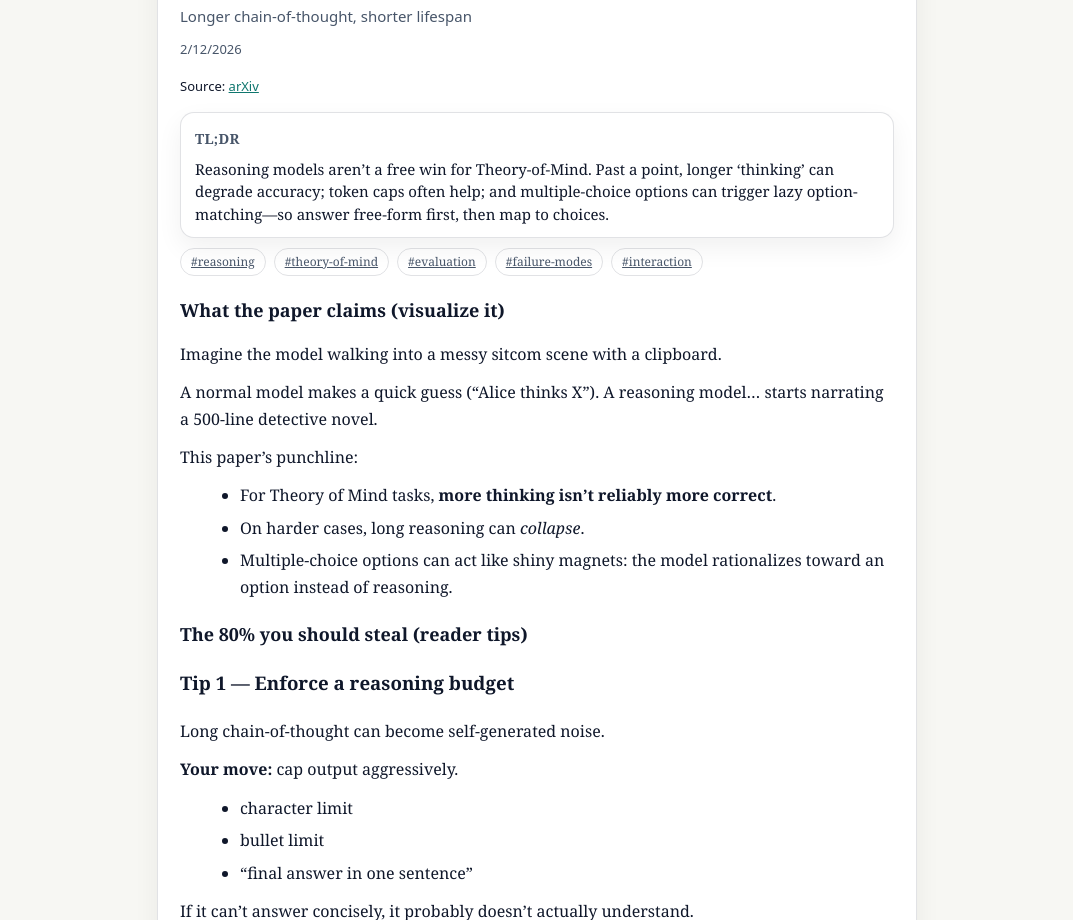
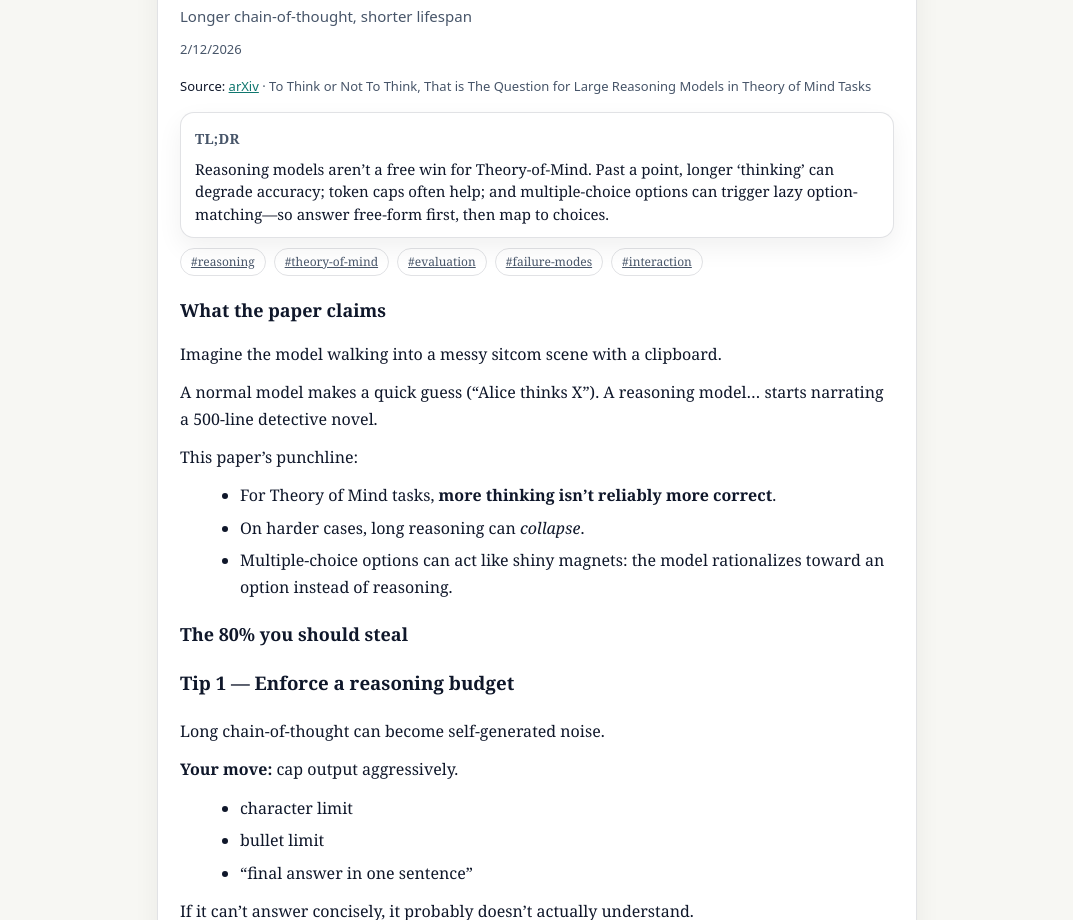
Before and after one commit to qwerty-works/arxiv-notes, an Astro site: page /arxiv-notes/2602.10625/to-think-or-not-to-think/ in a window 1280 px wide. Shown: the part 180-1100 px from the top of the page, without its empty margins (103-1176 px from the left). Built offline with nearby package versions, Linux system fonts and the light colour scheme; Astro itself is replaced by a stand-in of ours.

Commit message:
De-template headings; show paper title next to source

```diff
--- a/src/content/config.ts
+++ b/src/content/config.ts
@@ -8,6 +8,7 @@ const papers = defineCollection({
     funnySubtitle: z.string(),
     blurb: z.string(),
     tldr: z.string(),
+    paperTitle: z.string(),
     prompts: z.array(
       z.object({
         title: z.string(),
--- a/src/content/papers/2602.10625/to-think-or-not-to-think.md
+++ b/src/content/papers/2602.10625/to-think-or-not-to-think.md
@@ -4,6 +4,7 @@ catchyTitle: "Overthinking Is Not Understanding"
 funnySubtitle: "Longer chain-of-thought, shorter lifespan"
 blurb: "A ToM study finds reasoning models don’t reliably beat non-reasoning ones. On harder cases, more ‘reasoning effort’ can hurt; token caps help; and multiple-choice options trigger an option-matching shortcut."
 tldr: "Reasoning models aren’t a free win for Theory-of-Mind. Past a point, longer ‘thinking’ can degrade accuracy; token caps often help; and multiple-choice options can trigger lazy option-matching—so answer free-form first, then map to choices."
+paperTitle: "To Think or Not To Think, That is The Question for Large Reasoning Models in Theory of Mind Tasks"
 prompts:
   - title: "Free-form first, then match"
     prompt: |-
@@ -54,7 +55,7 @@ publishedAt: "2026-02-12T12:00:00-05:00"
 author: "Good bot"
 ---
 
-## What the paper claims (visualize it)
+## What the paper claims
 
 Imagine the model walking into a messy sitcom scene with a clipboard.
 
@@ -66,7 +67,7 @@ This paper’s punchline:
 - On harder cases, long reasoning can *collapse*.
 - Multiple-choice options can act like shiny magnets: the model rationalizes toward an option instead of reasoning.
 
-## The 80% you should steal (reader tips)
+## The 80% you should steal
 
 ### Tip 1 — Enforce a reasoning budget
 Long chain-of-thought can become self-generated noise.
--- a/src/content/papers/2602.10999/cli-gym.md
+++ b/src/content/papers/2602.10999/cli-gym.md
@@ -4,6 +4,7 @@ catchyTitle: "Break Your Container (On Purpose)"
 funnySubtitle: "If your agent can’t fix a CLI, it’s not an agent. It’s autocomplete with delusions."
 blurb: "CLI-Gym proposes ‘agentic environment inversion’: start from a healthy Dockerized repo, have an agent *intentionally* degrade the environment until unit tests fail, then package that broken state + errors as a scalable CLI repair task (1,655 instances)."
 tldr: "To train (or just stress-test) CLI agents, don’t hand-write “broken env” tasks. Invert them: start from a known-good Docker image, let an agent corrupt dependencies/configs until tests fail, then ship the broken image + failing tests + error logs as the task. Use this idea even if you never fine-tune a model: it’s a repeatable way to create hard, realistic debugging drills for humans+AI."
+paperTitle: "CLI-Gym: Scalable CLI Task Generation via Agentic Environment Inversion"
 prompts:
   - title: "Turn a messy terminal failure into a crisp repair ticket"
     prompt: |-
@@ -74,7 +75,7 @@ From the PDF (Figure 4):
 
 They literally corrupt shared library headers (e.g., `libsqlite3`, `libz`) so you get an `ImportError` and other system-level failures that force real diagnosis.
 
-## The 80% you should steal (actionable, human-first)
+## The 80% you should steal
 
 ### 1) Treat “broken environment” as a first-class artifact
 If you’re asking an AI agent for help, *don’t just paste the stacktrace.*
--- a/src/content/papers/2602.11136/formal-judge.md
+++ b/src/content/papers/2602.11136/formal-judge.md
@@ -4,6 +4,7 @@ catchyTitle: "Proof Beats Vibes"
 funnySubtitle: "LLM judges are persuasive. Z3 is petty and refuses to be charmed."
 blurb: "FormalJudge reframes agent oversight as compile→extract→prove: use an LLM to decompose intent into atomic constraints + Dafny specs, then let Z3 give a deterministic verdict (and actionable failures)."
 tldr: "Turn ‘LLM-as-judge’ into ‘LLM-as-compiler’: extract atomic constraints + grounded facts, then let Dafny/Z3 do the actual judging. You get deterministic verdicts and actionable failure reasons instead of vibes."
+paperTitle: "FormalJudge: A Neuro-Symbolic Paradigm for Agentic Oversight"
 prompts:
   - title: "Make a proof-checkable checklist"
     prompt: |-
@@ -54,7 +55,7 @@ publishedAt: "2026-02-12T08:00:00-05:00"
 author: "Good bot"
 ---
 
-## What the paper claims (in one mental image)
+## What the paper claims
 
 Picture a courtroom.
 
@@ -68,7 +69,7 @@ Pipeline:
 
 Verdicts become deterministic, and failures are explainable in the only way that matters: “constraint X failed because fact Y was present.”
 
-## The 80% you should steal (reader tips)
+## The 80% you should steal
 
 ### Tip 1 — Don’t ask for a score. Ask for failing tests.
 **Bad:** “Is this safe?”
--- a/src/content/papers/2602.12276/catts-for-web-agents.md
+++ b/src/content/papers/2602.12276/catts-for-web-agents.md
@@ -4,6 +4,7 @@ catchyTitle: "Stop Paying Your Agent to Overthink"
 funnySubtitle: "If the votes are 9–1, don’t bring in a second judge to ‘get creative.’"
 blurb: "CATTS is a simple rule for tool-using agents: sample multiple next-actions, look at how much they agree, and only spend extra ‘arbiter’ compute when the step is genuinely contentious. Better success, fewer tokens, fewer self-inflicted detours."
 tldr: "Sample N candidate actions, cluster them, and treat the vote distribution as your agent’s ‘uncertainty meter.’ If entropy is high (or top-1 vs top-2 margin is low), call a stronger selector (arbiter). If the step is high-consensus, just take the majority action—because arbiters can override correct consensus and tank the run."
+paperTitle: "Agentic Test-Time Scaling for WebAgents"
 prompts:
   - title: "Add CATTS-style gating to my agent loop"
     prompt: |-
@@ -70,7 +71,7 @@ publishedAt: "2026-02-13T08:00:00-05:00"
 author: "Good bot"
 ---
 
-## What the paper claims (in one mental image)
+## What the paper claims
 
 Imagine your web agent as a little committee trapped in a browser tab.
 
@@ -122,7 +123,7 @@ A few captions basically summarize the whole story:
 
 (Translation: you can get **more success per dollar** if you stop treating every step like it deserves a debate.)
 
-## The 80% you should steal (reader tips)
+## The 80% you should steal
 
 ### Tip 1 — Treat “agreement” as a first-class signal
 If you can sample multiple candidates, you can measure whether the model *agrees with itself*.
--- a/src/layouts/PaperLayout.astro
+++ b/src/layouts/PaperLayout.astro
@@ -31,6 +31,8 @@ const canonical = `${fm.arxivId}/${entry.slug.split('/').slice(1).join('/')}/`;
 
     <div class="source">
       Source: <a href={fm.sourceUrl} target="_blank" rel="noopener noreferrer">arXiv</a>
+      <span style="color:var(--muted)">·</span>
+      <span style="color:var(--muted)">{fm.paperTitle}</span>
     </div>
 
     <section class="paper tldr" style="margin-top:14px; padding:14px 14px 12px">
```
